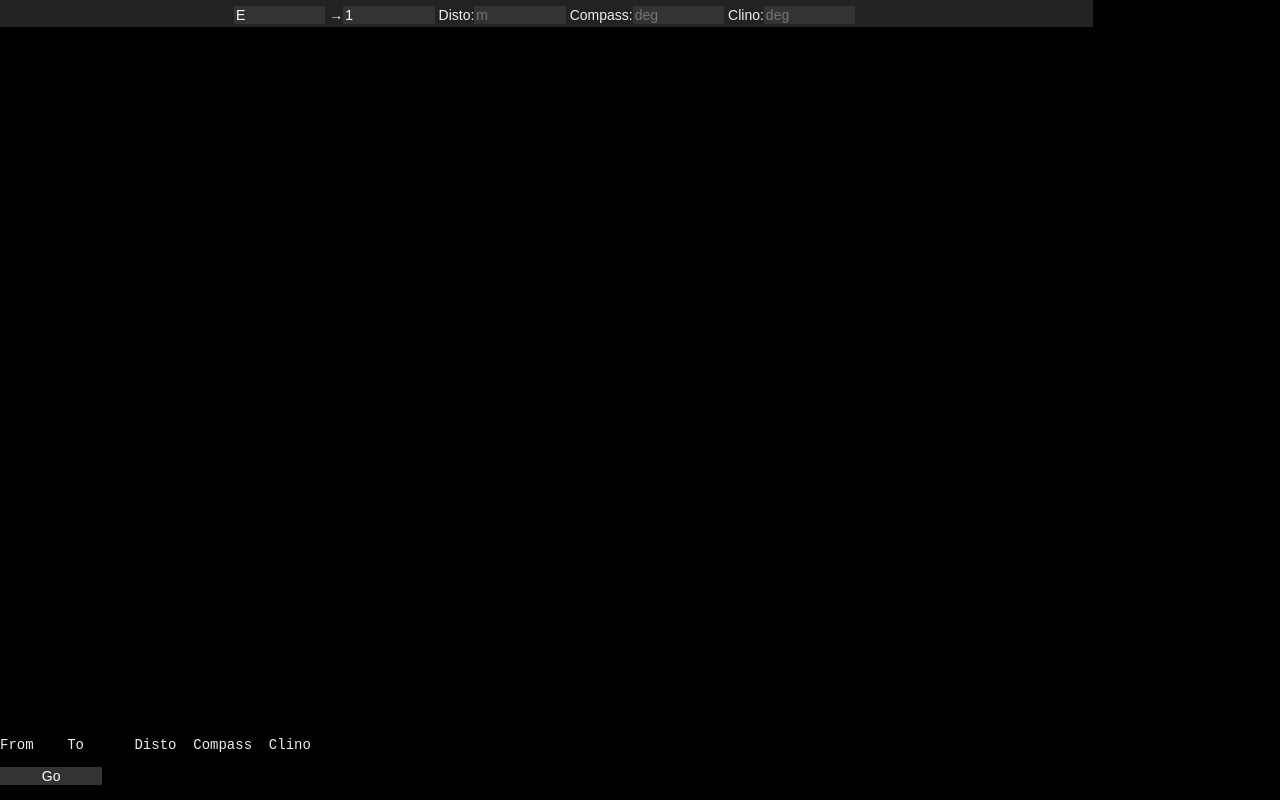
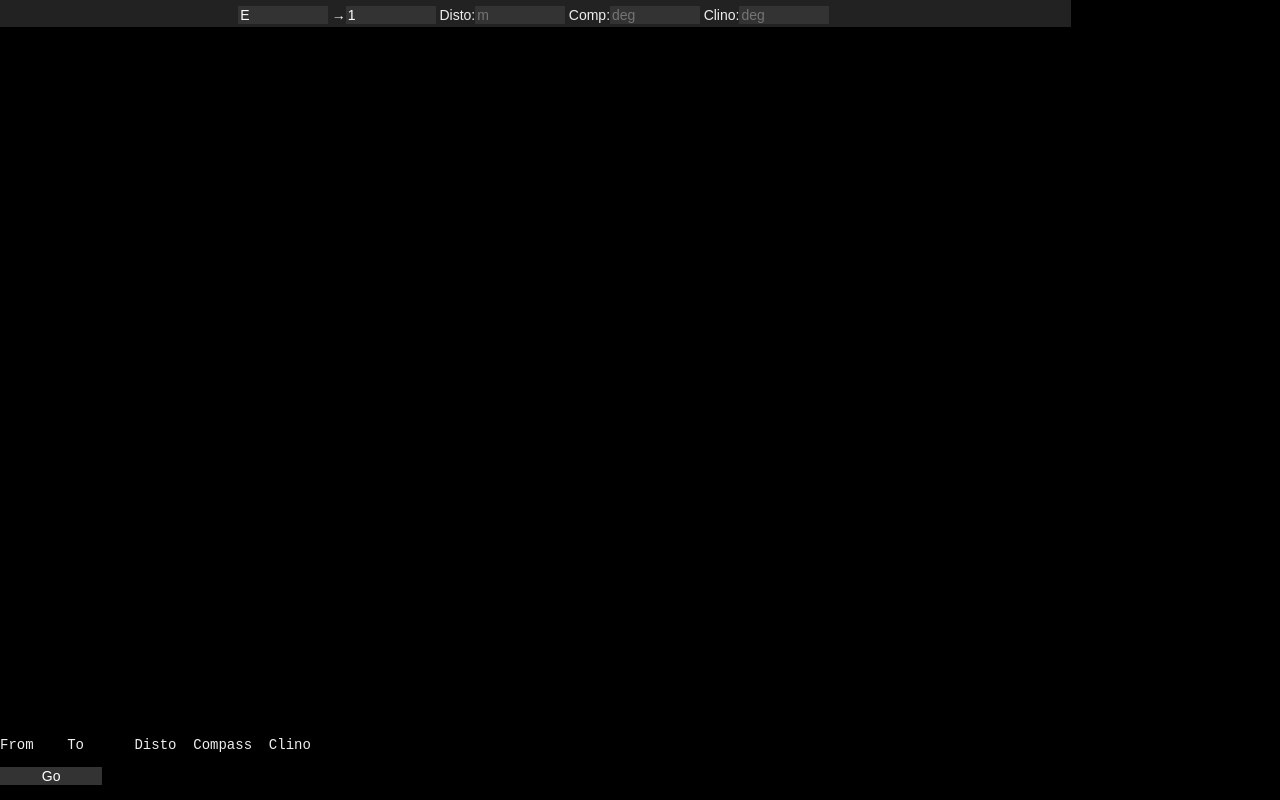
Before and after one commit to jake-nz/subtopo, a plain HTML site: page index.html in a window 1280 px wide. Drawn offline with Linux system fonts and the light colour scheme.

Commit message:
shorten compass

```diff
--- a/index.html
+++ b/index.html
@@ -318,7 +318,7 @@ document.getElementById('from_text').addEventListener('click', function(){
             <input id="from" placeholder="From" value="E">
             <label for="to">→</label><input id="to" placeholder="To" value="1">
             <label for="disto">Disto:</label><input type="number" id="disto" placeholder="m">
-            <label for="compass">Compass:</label><input type="number" id="compass" placeholder="deg">
+            <label for="compass">Comp:</label><input type="number" id="compass" placeholder="deg">
             <label for="clino">Clino:</label><input type="number" id="clino" placeholder="deg">
             <div class="zero"><button type="submit" tabindex="-1">Go</button></div>
         </form>
```
